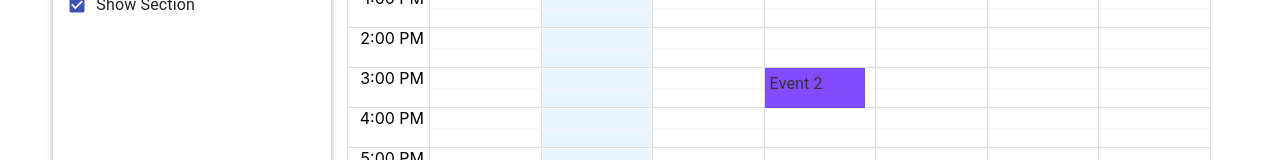
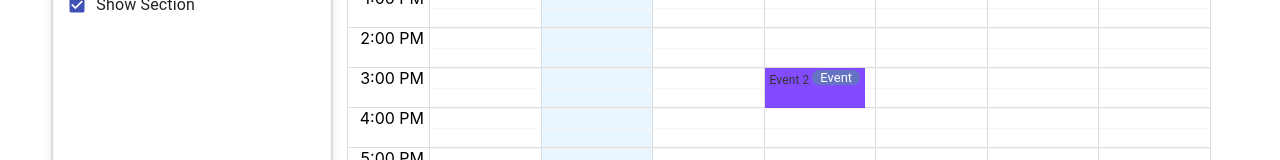
Before and after one commit to ZayedSheet/Backpack, a React (Create React App) app in the folder backpack/: page / in a window 1280 px wide. Shown: the part 403-563 px from the top of the page. Built offline with nearby package versions, Linux system fonts and the light colour scheme; the HTML template or start-up script is replaced by a standard one.

Commit message:
Adjust event font sizes

```diff
--- a/backpack/src/components/Calendar/Calendar.js
+++ b/backpack/src/components/Calendar/Calendar.js
@@ -18,8 +18,6 @@ const localizer = momentLocalizer(moment);
 const useStyles = makeStyles((theme) => ({
     popover: {
         pointerEvents: 'none',
-      marginLeft:'10px',
-      marginRight:'10px',
     },
     paper: {
         padding: theme.spacing(1),
@@ -44,7 +42,7 @@ const MonthEvent = ({ event }) => {
     const open = Boolean(anchorEl);
 
     const formatDateRange = () => {
-        let {start, end} = event;
+        let { start, end } = event;
         return `${event.start.toDateString()}, ${moment(start).format('hh:mm A')} - ${moment(end).format('hh:mm A')}`;
     }
 
@@ -52,44 +50,55 @@ const MonthEvent = ({ event }) => {
         const maxLength = 100;
         return event.description.length > maxLength ? `${event.description.substring(0, maxLength - 3)}...` : event.description;
     }
+    const isSecondHalf = event.end.getDay() >= 4;
+    const isSmall = Math.abs(event.end - event.start) <= 3600000;
 
     return (
         <div
-        style={{height:'100%'}}
+            style={{ height: '100%' }}
             onMouseEnter={handlePopoverOpen}
             onMouseLeave={handlePopoverClose}
         >
-        <Grid
-            container
-
-        >
+            {
+                event.isCourse ?
+                    <Grid container>
                         <Grid item xs={12}>
                             <Typography variant='subtitle1'>
-                    {event.isCourse ? event.courseCode : event.title}
+                                {event.courseCode}
                             </Typography>
                         </Grid>
-            {
-                event.type &&
-                <Grid item xs={12}>
-                    <Chip onClick={() => { }} label={event.type} color='primary' size='small' />
+                    </Grid>
+                    :
+                    <Grid container alignItems={isSmall ? 'flex-start' : 'center'}>
+                        <Grid item xs={6}>
+                            <Typography variant='subtitle1' style={{ fontSize: isSmall ? '12px' : '15px', overflowX: 'hidden', whiteSpace: 'nowrap', textOverflow: 'ellipsis' }}>
+                                {event.title}
+                            </Typography>
+                        </Grid>
+                        <Grid item container justify='flex-end' xs={6}>
+                            <Chip style={{ height: isSmall ? '15px' : '22px' }} label={(!event.type || event.type === 'None') ? 'Event' : event.type} color='primary' size='small' />
+                        </Grid>
                     </Grid>
             }
-        </Grid>
+
             <Popover
                 className={classes.popover}
+                style={{
+                    marginLeft: isSecondHalf ? -10 : 10
+                }}
                 open={open}
                 anchorEl={anchorEl}
                 anchorOrigin={{
                     vertical: 'top',
-                horizontal: 'right',
+                    horizontal: isSecondHalf ? 'left' : 'right',
                 }}
                 transformOrigin={{
                     vertical: 'top',
-                horizontal: 'left',
+                    horizontal: isSecondHalf ? 'right' : 'left',
                 }}
                 onClose={handlePopoverClose}
             >
-            <Paper style={{minWidth: '200px', maxWidth:'300px'}}>
+                <Paper style={{ minWidth: '200px', maxWidth: '300px' }}>
                     <Box py={1} px={2}>
                         <Grid container>
                             <Grid item xs={12}>
@@ -113,7 +122,7 @@ const MonthEvent = ({ event }) => {
 
                             }
                             {
-                            Boolean(!event.isCourse && event.course) &&
+                                Boolean(!event.isCourse && event.course && event.course !== 'None') &&
                                 <Grid item xs={12}>
                                     <Typography variant='subtitle1'>
                                         {event.course}
@@ -124,14 +133,14 @@ const MonthEvent = ({ event }) => {
                             {
                                 <Grid item xs={12}>
                                     <Typography variant='subtitle1'>
-                                        {event.type === 'None' ? 'Event' : event.type}
+                                        {!event.type || event.type === 'None' ? 'Event' : event.type}
                                     </Typography>
                                 </Grid>
                             }
                             {
                                 event.description &&
-                            <Grid item xs={12} style={{marginTop: '10px', maxWidth:'100%', maxHeight:'100px'}}>
-                            <Typography variant='body1' style={{wordWrap:'break-word'}}>
+                                <Grid item xs={12} style={{ marginTop: '10px', maxWidth: '100%', maxHeight: '100px' }}>
+                                    <Typography variant='body1' style={{ wordWrap: 'break-word' }}>
                                         {formatDescription()}
                                     </Typography>
                                 </Grid>
@@ -165,7 +174,7 @@ const eventPropGetter = (event, start, end, isSelected) => {
 export default (props) => {
     const [targetDate, setTargetDate] = useState(new Date());
     const CustomToolbar = ({ label }) => {
-        const {modalOpen, setSideBar, isSideBarOpen} = props;
+        const { modalOpen, setSideBar, isSideBarOpen } = props;
         const [openDatePicker, setOpenDatePicker] = useState(false);
         return (
             <Grid container alignItems='center'>
```
Lines whose indentation alone changed are shown as unchanged.
